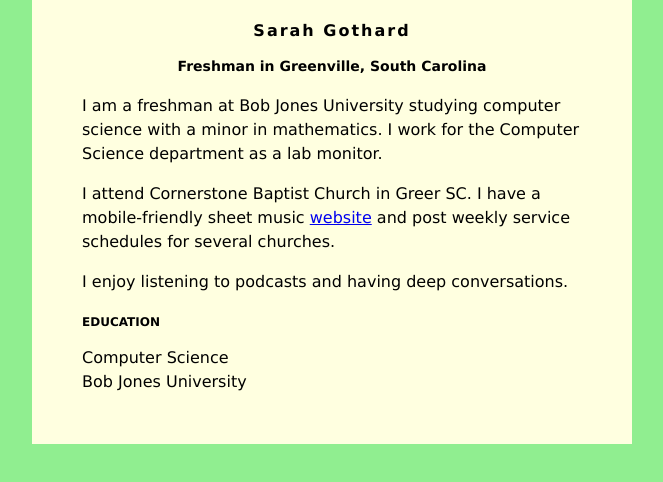
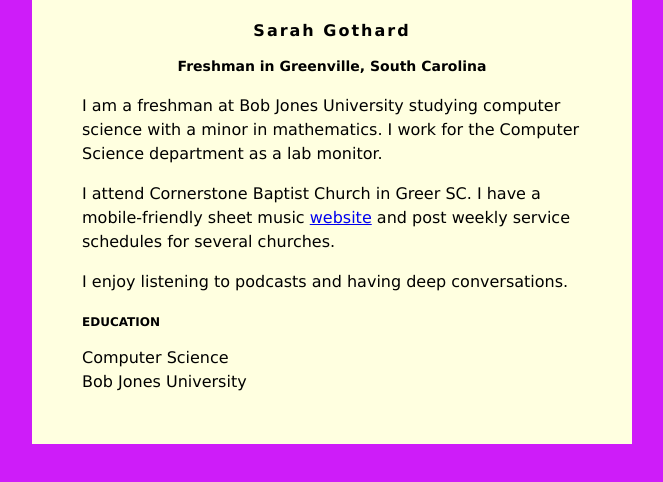
Before and after one commit to sretepeolhc/sretepeolhc.github.io, a plain HTML site: page index.html in a window 1280 px wide. Shown: the whole page, without its empty margins (308-971 px from the left). Drawn offline with Linux system fonts and the light colour scheme.

Commit message:
Update index.html

```diff
--- a/index.html
+++ b/index.html
@@ -2,7 +2,7 @@
 <head>
 <style>
 body {
-    background: lightgreen;
+    background: #CE1CF9;
     font-family: Verdana;
 }
 #content {
```
